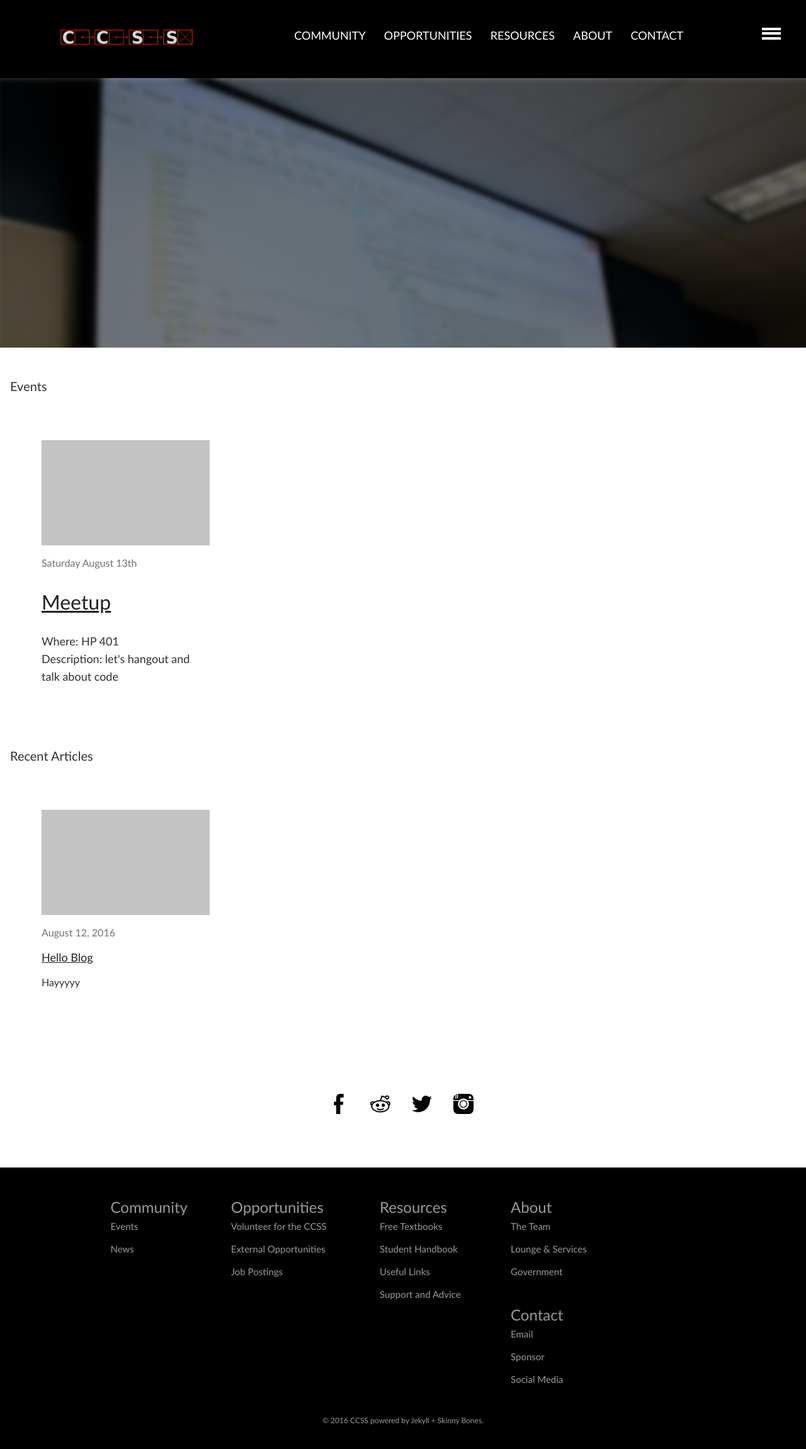
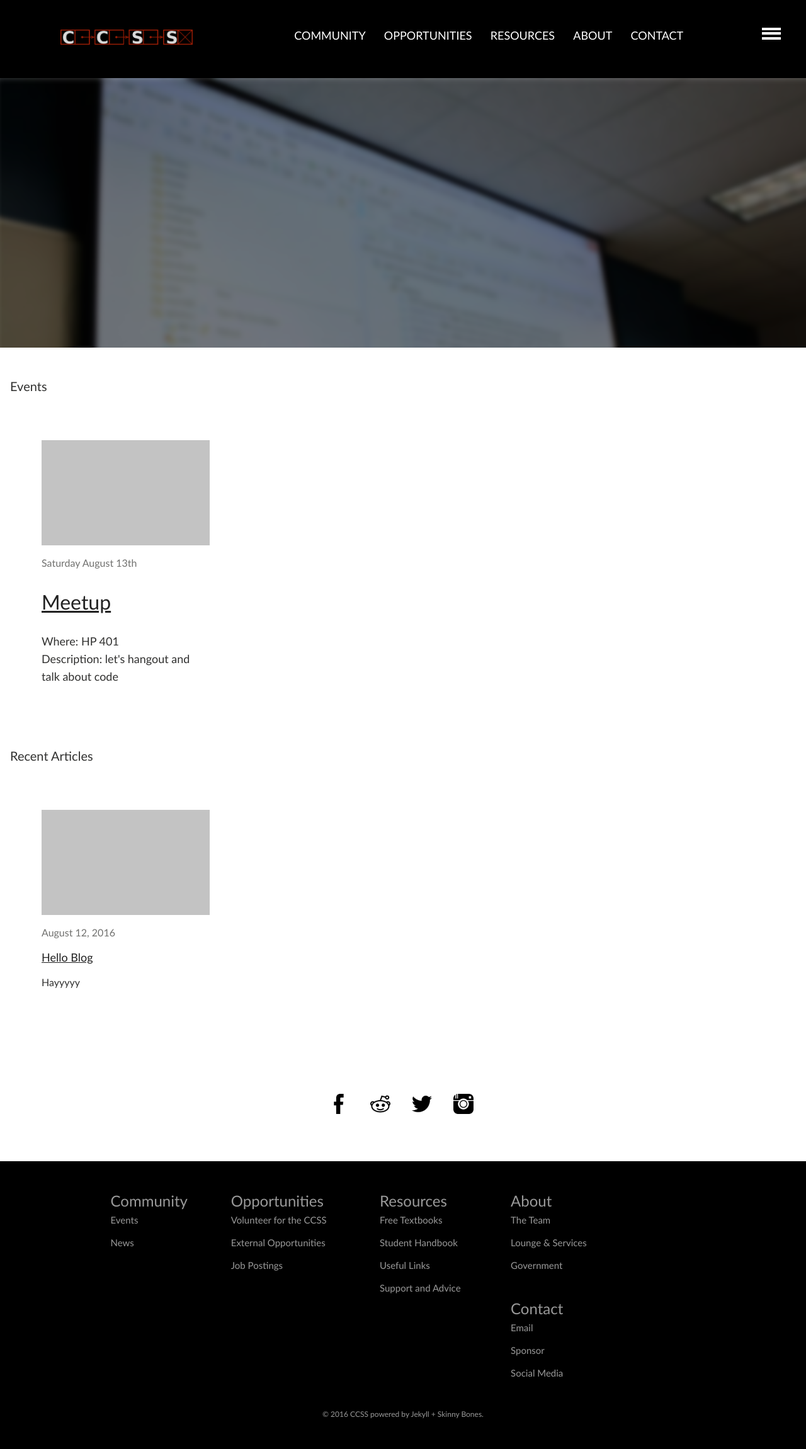
Before and after one commit to brittnylapierre/ccss_web, a Jekyll site: the page built from index.md, in a window 1280 px wide. Shown: the top 2301 px of the page at 63% size. Built offline with Jekyll 4.4.1, drawn with Linux system fonts in a browser that asks for light colours.

Commit message:
Updated _layout.scss

```diff
--- a/_sass/_layout.scss
+++ b/_sass/_layout.scss
@@ -415,7 +415,7 @@
     	width: 347px;
     	position: relative;
     	margin: auto;
-        padding-bottom: 70px;
+        padding-bottom: 60px;
     	li {
         	display:inline-block;
         	position: relative;
```
